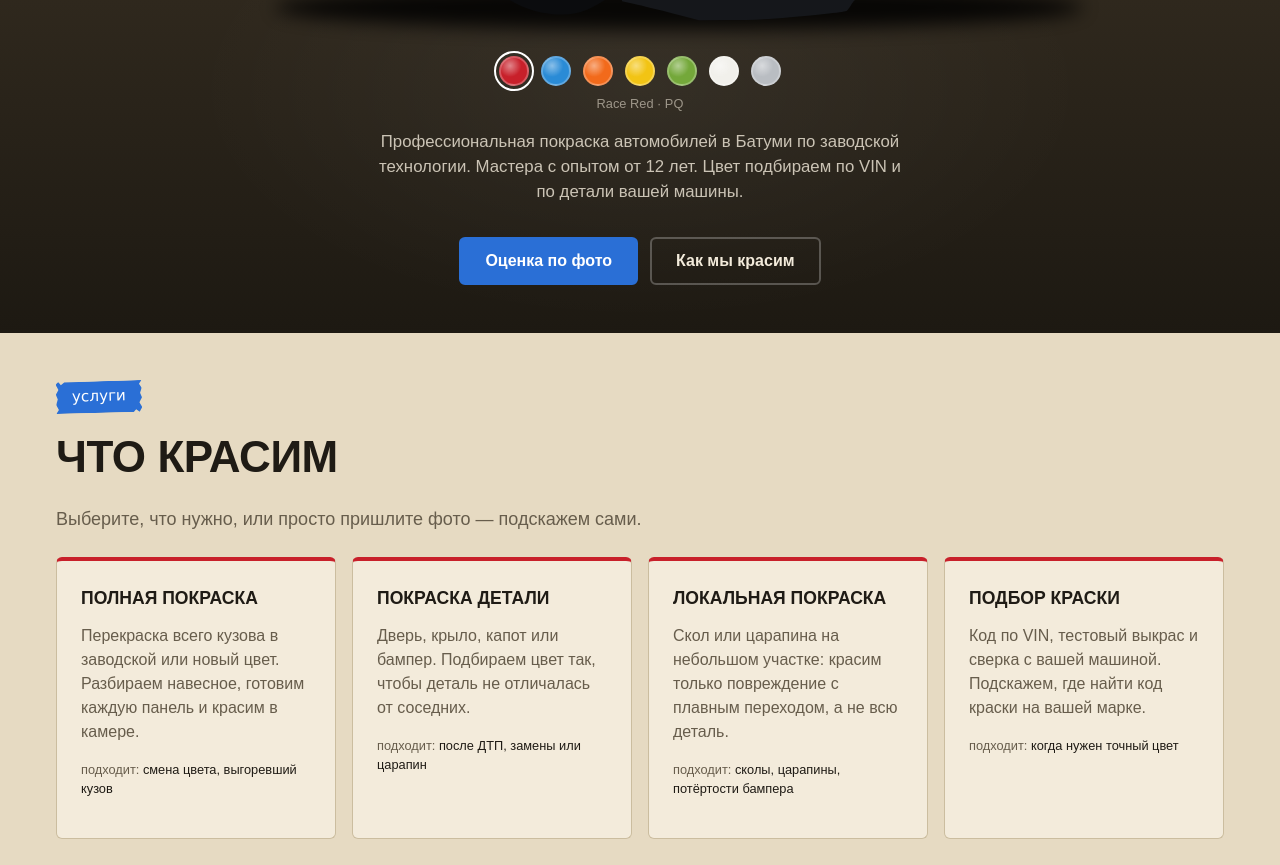
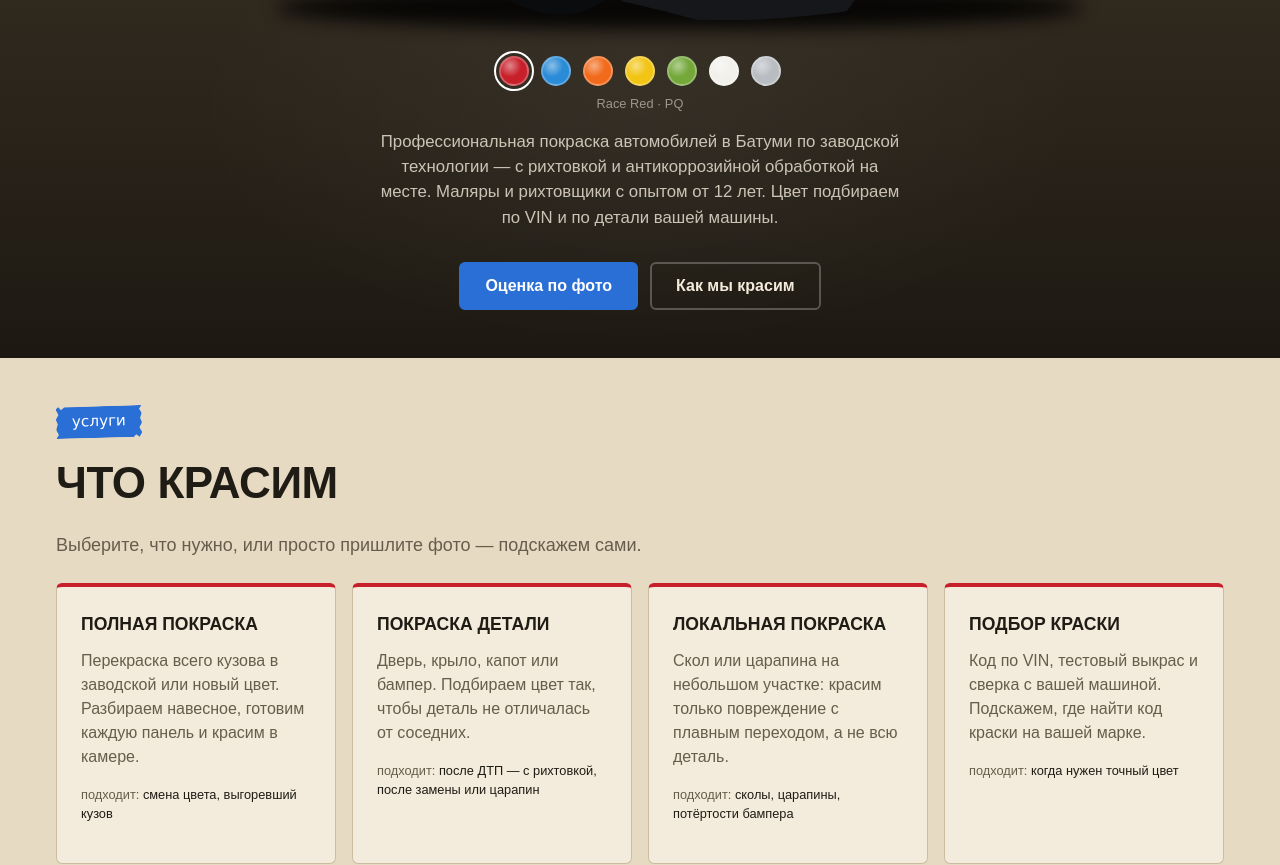
Before and after one commit to Grinch3214/auto-paint, a Vue app: page / in a window 1280 px wide. Shown: the part 777-1642 px from the top of the page. Built offline with nearby package versions, Linux system fonts and the light colour scheme; a web font is replaced by a local one.

Commit message:
added text keys

```diff
--- a/src/content/ru/hero.ts
+++ b/src/content/ru/hero.ts
@@ -3,7 +3,7 @@ import type { Content } from '@/types/content'
 export default {
   eyebrow: 'Покрасочная камера · Батуми',
   titleLines: ['Покраска', 'авто'],
-  lead: 'Профессиональная покраска автомобилей в Батуми по заводской технологии. Мастера с опытом от 12 лет. Цвет подбираем по VIN и по детали вашей машины.',
+  lead: 'Профессиональная покраска автомобилей в Батуми по заводской технологии — с рихтовкой и антикоррозийной обработкой на месте. Маляры и рихтовщики с опытом от 12 лет. Цвет подбираем по VIN и по детали вашей машины.',
   recolor: 'Перекрасить машину',
   colorPicker: 'Выбор цвета',
   ctaEstimate: 'Оценка по фото',
--- a/src/content/ru/services.ts
+++ b/src/content/ru/services.ts
@@ -9,7 +9,7 @@ export default {
   panelPaint: {
     title: 'Покраска детали',
     text: 'Дверь, крыло, капот или бампер. Подбираем цвет так, чтобы деталь не отличалась от соседних.',
-    fits: 'после ДТП, замены или царапин',
+    fits: 'после ДТП — с рихтовкой, после замены или царапин',
   },
   spotRepair: {
     title: 'Локальная покраска',
--- a/src/content/ru/stages.ts
+++ b/src/content/ru/stages.ts
@@ -12,8 +12,8 @@ export default {
     note: 'краска не обрывается на кромках, нет «ступенек» от скотча',
   },
   repair: {
-    title: 'Ремонт повреждений',
-    text: 'Убираем ржавчину и зачищаем сколы до прочного слоя, выводим вмятины.',
+    title: 'Рихтовка и антикор',
+    text: 'Рихтовщики выводят вмятины и возвращают детали геометрию. Убираем ржавчину, зачищаем сколы до прочного слоя и обрабатываем металл антикором.',
     note: 'коррозия не вылезет из-под новой краски',
   },
   filler: {
--- a/src/i18n/messages/ru.ts
+++ b/src/i18n/messages/ru.ts
@@ -11,7 +11,7 @@ const ru = {
   home: {
     seoTitle: 'Покраска авто в Батуми — {BRAND}',
     seoDescription:
-      'Покраска автомобилей в Батуми: полная и локальная покраска, подбор цвета по VIN и по детали. Оценка по фото в WhatsApp и Telegram.',
+      'Покраска автомобилей в Батуми: полная и локальная покраска, рихтовка и антикор перед покраской, подбор цвета по VIN и по детали. Оценка по фото в WhatsApp и Telegram.',
     h1: 'Покраска авто в Батуми',
     lead: 'Каркас сайта. Здесь будет главная.',
   },
--- a/src/pages/HomePage.vue
+++ b/src/pages/HomePage.vue
@@ -233,7 +233,8 @@ onBeforeUnmount(() => observer?.disconnect())
       <span class="tape">этапы работ</span>
       <h2>Как мы красим</h2>
       <p class="lead">
-        Восемь этапов, через которые проходит каждая машина. Красят мастера с опытом от 12 лет.
+        Восемь этапов, через которые проходит каждая машина. Работают маляры и рихтовщики с опытом
+        от 12 лет.
       </p>
       <ol ref="stepsEl" class="steps" :class="{ 'is-ready': stepsReady, 'is-in': stepsIn }">
         <li
@@ -344,7 +345,7 @@ onBeforeUnmount(() => observer?.disconnect())
         </div>
         <dl class="passport passport--big">
           <dt>Мастера</dt>
-          <dd>опыт от 12 лет</dd>
+          <dd>маляры и рихтовщики, опыт от 12 лет</dd>
           <dt>Материалы</dt>
           <dd>Sikkens · PPG · Standox · Roberlo</dd>
           <dt>Код цвета</dt>
```
Also changed, not shown: 1 other file (tests, documents, lock files or other folders).
